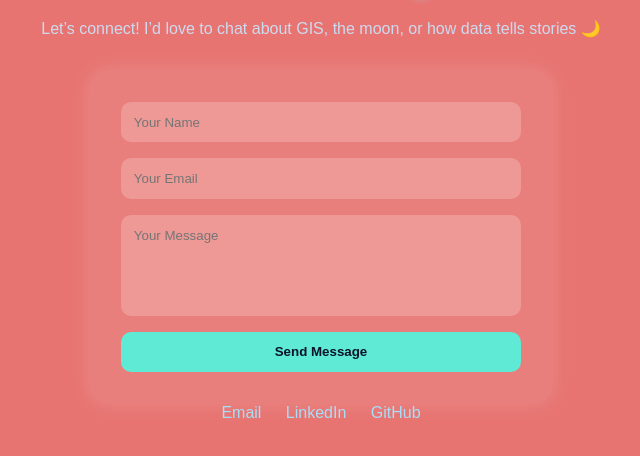
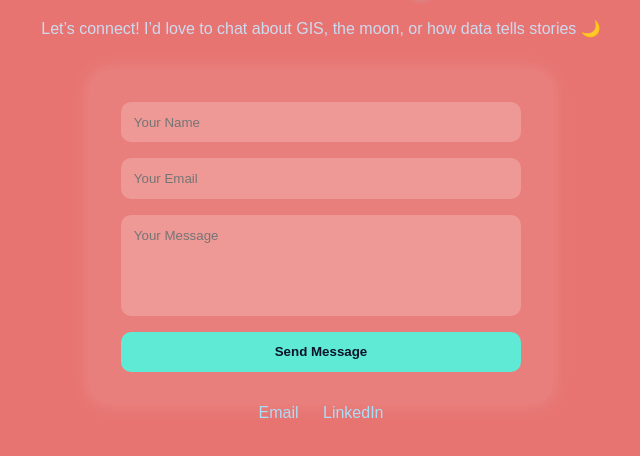
Before and after one commit to idiatouud2/idiatoudiallo.github.io, a plain HTML site: page contact.html in a window 1280 px wide. Shown: the part 94-550 px from the top of the page, without its empty margins (319-959 px from the left). Drawn offline with Linux system fonts and the light colour scheme.

Commit message:
Update contact.html

```diff
--- a/contact.html
+++ b/contact.html
@@ -81,7 +81,7 @@ color: #f0f8ff;
   <div class="links">
     <a href="mailto:dialloidiatou954@example.com">Email</a>
     <a href="https://linkedin.com/in/idiatoudiallo095">LinkedIn</a>
-    <a href="https://github.com/idiatouud2">GitHub</a>
+
   </div>
 </body>
 </html>
```
